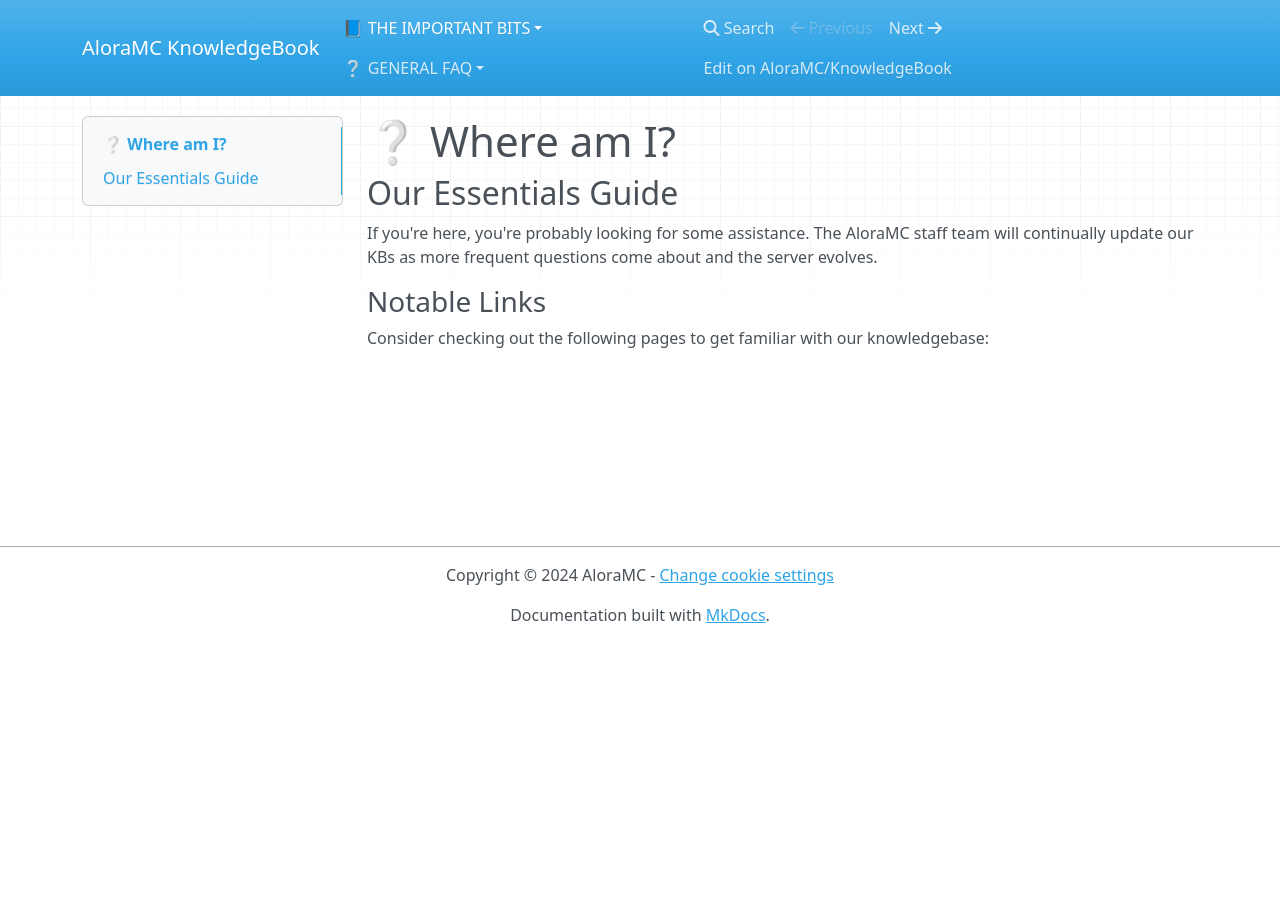
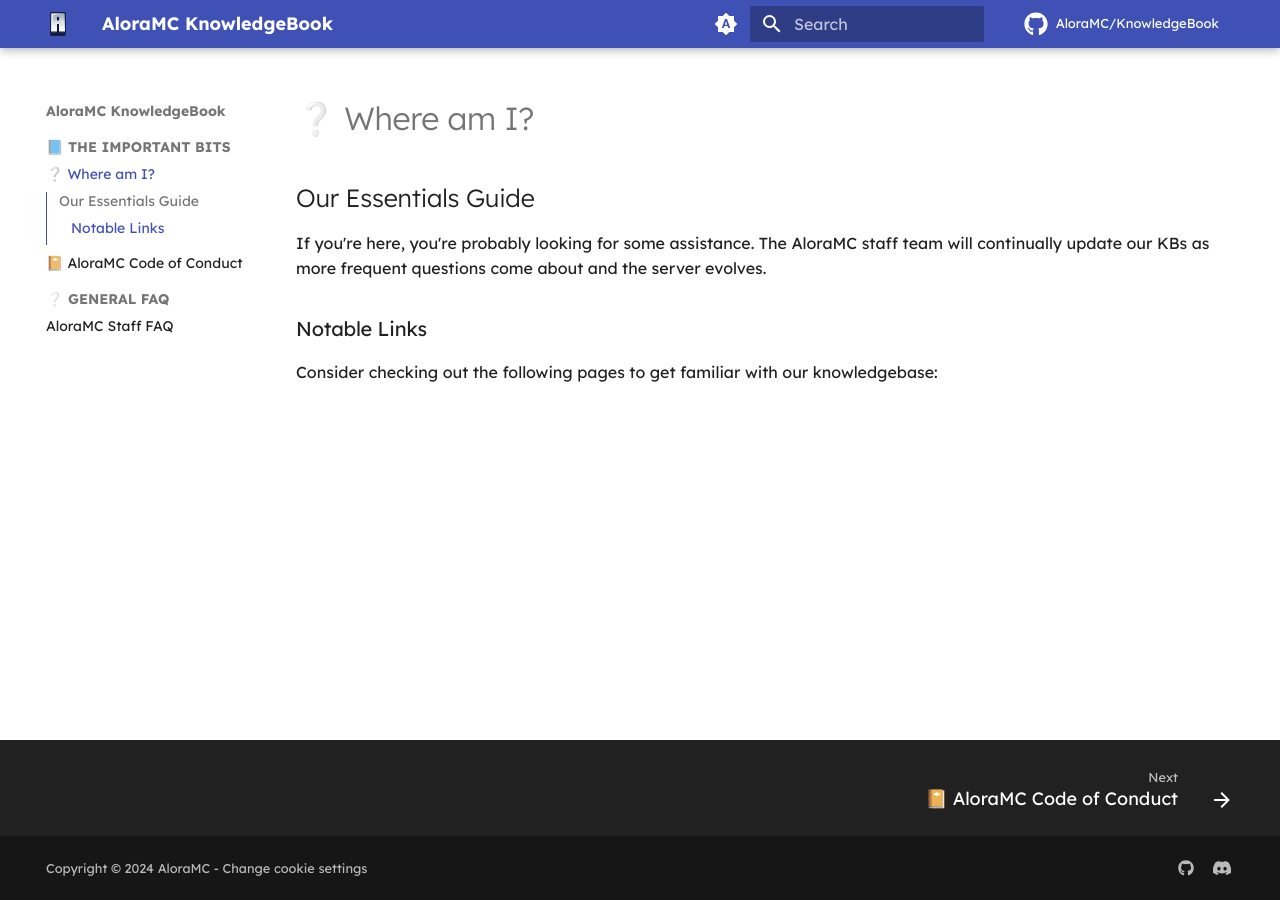
Before and after one commit to AloraMC/Knowledgebase, an MkDocs documentation site: the page built from docs/index.md, in a window 1280 px wide. Built offline with MkDocs 1.6.1 and Material for MkDocs 9.7.7, drawn with Linux system fonts in a browser that asks for light colours; nearby versions of some CDN libraries; plug-ins that fetch from the network failed and are left out; comment, search, counter and statistics services are not loaded.

Commit message:
Minor Config fixes

```diff
--- a/mkdocs.yml
+++ b/mkdocs.yml
@@ -4,16 +4,13 @@
 repo_name: AloraMC/KnowledgeBook
 copyright: Copyright &copy; 2024 AloraMC - <a href="#__consent">Change cookie settings</a>
 theme:
+  name: material
   font:
     text: Lexend
-  name: material
   logo: assets/logo.png
   favicon: assets/logo.png
   icon:
     repo: fontawesome/brands/github
-  palette:
-
-theme:
   palette:
 
     # Palette toggle for automatic mode
```
